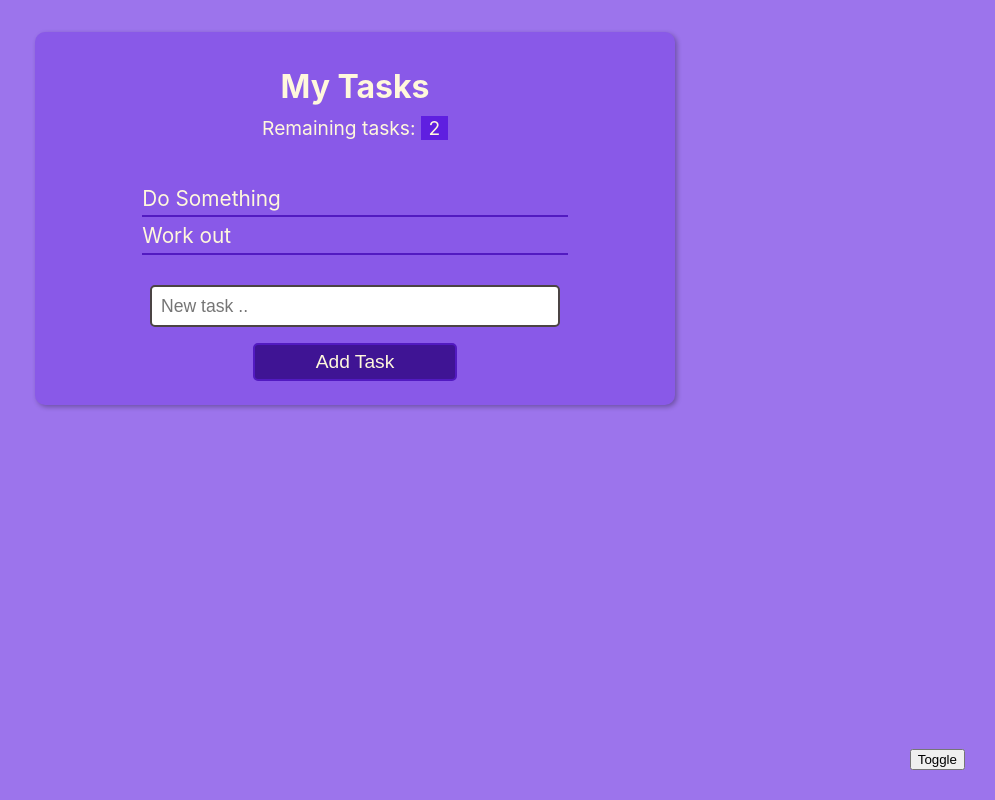
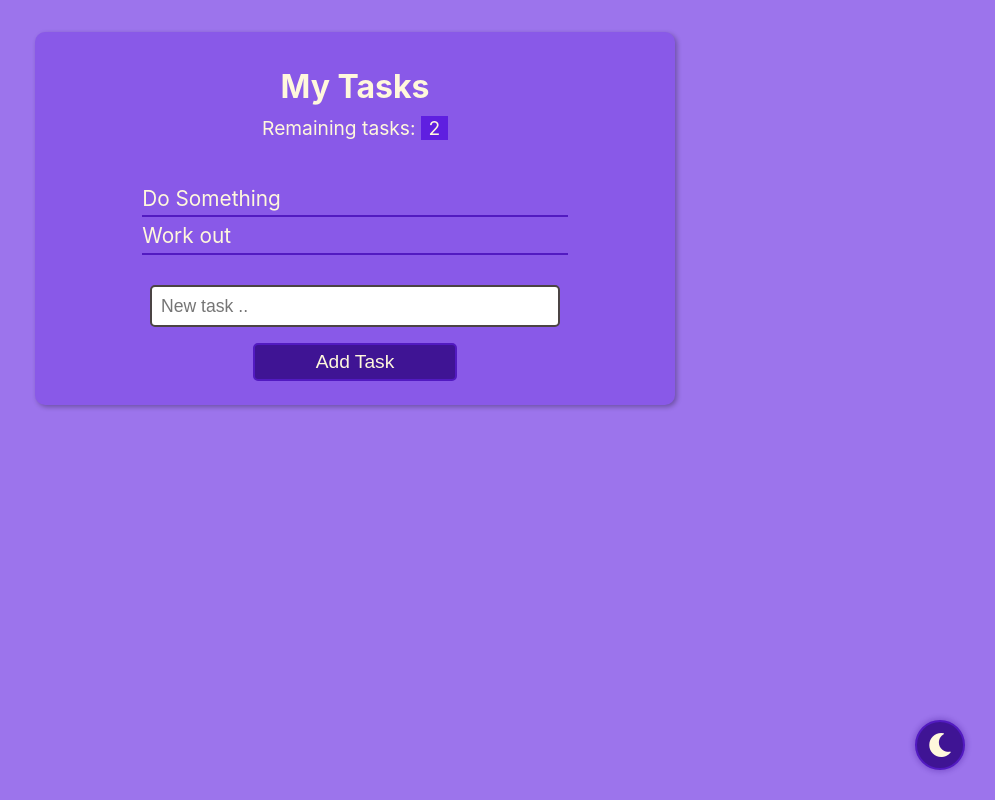
Before and after one commit to Gurveen-codes/task-keeper, a React (Create React App) app: page / in a window 1280 px wide. Shown: the whole page, without its empty margins (285-1280 px from the left). Built offline with nearby package versions, Linux system fonts and the light colour scheme.

Commit message:
Style theme toggle

```diff
--- a/public/index.html
+++ b/public/index.html
@@ -8,6 +8,12 @@
 		<meta
 			name="description"
 			content="Web site created using create-react-app"
+		/>
+		<link
+			rel="stylesheet"
+			href="https://cdnjs.cloudflare.com/ajax/libs/font-awesome/5.15.3/css/all.min.css"
+			integrity="sha512-iBBXm8fW90+nuLcSKlbmrPcLa0OT92xO1BIsZ+ywDWZCvqsWgccV3gFoRBv0z+8dLJgyAHIhR35VZc2oM/gI1w=="
+			crossorigin="anonymous"
 		/>
 		<link rel="apple-touch-icon" href="%PUBLIC_URL%/logo192.png" />
 		<!--
--- a/src/components/ToggleTheme.js
+++ b/src/components/ToggleTheme.js
@@ -2,10 +2,11 @@ import React, { useContext } from 'react'
 import { ThemeContext } from '../contexts/ThemeContext'
 
 const ToggleTheme = () => {
-	const { toggleTheme } = useContext(ThemeContext)
+	const { isLightTheme, toggleTheme } = useContext(ThemeContext)
 	return (
 		<button className="toggle-btn" onClick={toggleTheme}>
-			Toggle
+			<i className="fas fa-moon" style={{ opacity: isLightTheme ? 1 : 0 }}></i>
+			<i className="fas fa-sun" style={{ opacity: isLightTheme ? 0 : 1 }}></i>
 		</button>
 	)
 }
--- a/src/index.css
+++ b/src/index.css
@@ -34,8 +34,25 @@ body {
 
 .toggle-btn {
 	position: absolute;
+	display: inline-block;
+	height: 50px;
+	width: 50px;
 	bottom: 30px;
 	right: 30px;
+	font-size: 1.5rem;
+	border-radius: 50%;
+	border: 2px solid hsl(260, 76%, 43%);
+	background-color: hsl(260, 76%, 33%);
+	color: cornsilk;
+	box-shadow: 0 0 5px 2px rgba(63, 20, 148, 0.3);
+}
+
+.toggle-btn i {
+	position: absolute;
+	top: 50%;
+	left: 50%;
+	transform: translate(-50%, -50%);
+	transition: opacity 0.3s ease;
 }
 
 .App {
@@ -47,6 +64,7 @@ body {
 	background-color: var(--bg-primary);
 	color: var(--font-color);
 	box-shadow: 2px 2px 5px 0 rgba(0, 0, 0, 0.3), 0 0 0 100vw var(--bg-secondary);
+	transition: background-color 0.5s ease, box-shadow 0.5s ease;
 }
 
 .navbar {
@@ -65,6 +83,7 @@ body {
 .navbar .task-length {
 	background-color: var(--dark-1);
 	padding: 0 0.4em;
+	transition: background-color 0.5s ease;
 }
 
 .task-list > ul {
@@ -81,6 +100,7 @@ body {
 	border-bottom: 2px solid var(--dark-2);
 	padding-bottom: 0.2em;
 	cursor: pointer;
+	transition: border-bottom 0.5s ease;
 }
 
 .task-form > form {
@@ -115,4 +135,5 @@ input[type='submit'] {
 	border: 2px solid var(--dark-2);
 	background-color: var(--dark-3);
 	color: var(--font-color);
+	transition: background-color 0.5s ease, border 0.5s ease;
 }
```
